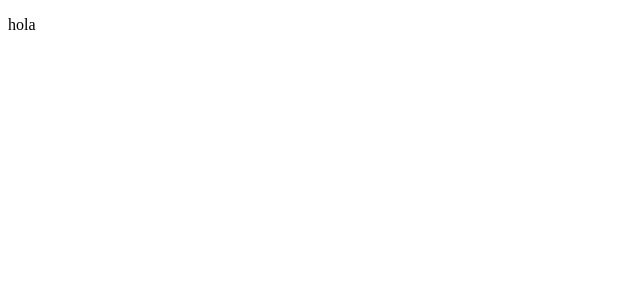
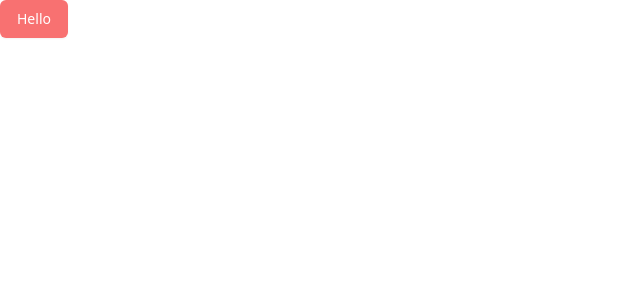
Before and after one commit to jarturogl05/SistemaBancario, an Angular app in the folder BankSystem/: page / in a window 1280 px wide. Shown: the top 300 px of the page, without its empty margins (0-640 px from the left). Built offline with nearby package versions, Linux system fonts and the light colour scheme.

Commit message:
tailwind

```diff
--- a/BankSystem/package.json
+++ b/BankSystem/package.json
@@ -18,6 +18,8 @@
     "@angular/platform-browser": "~12.0.1",
     "@angular/platform-browser-dynamic": "~12.0.1",
     "@angular/router": "~12.0.1",
+    "autoprefixer": "^10.2.6",
+    "postcss": "^8.3.0",
     "rxjs": "~6.6.0",
     "tslib": "^2.1.0",
     "zone.js": "~0.11.4"
@@ -34,6 +36,7 @@
     "karma-coverage": "~2.0.3",
     "karma-jasmine": "~4.0.0",
     "karma-jasmine-html-reporter": "^1.5.0",
+    "tailwindcss": "^2.1.4",
     "typescript": "~4.2.3"
   }
 }
--- a/BankSystem/src/app/app.component.html
+++ b/BankSystem/src/app/app.component.html
@@ -1 +1,15 @@
-<p>hola</p>
+<button
+  class="
+    py-2
+    px-4
+    border border-transparent
+    shadow-sm
+    text-sm
+    font-medium
+    rounded-md
+    text-white
+    bg-red-400
+  "
+>
+  Hello
+</button>
--- a/BankSystem/src/styles.css
+++ b/BankSystem/src/styles.css
@@ -0,0 +1,3 @@
+@import "tailwindcss/base";
+@import "tailwindcss/components";
+@import "tailwindcss/utilities";
--- /dev/null
+++ b/BankSystem/tailwind.config.js
@@ -0,0 +1,11 @@
+module.exports = {
+  purge: [],
+  darkMode: false, // or 'media' or 'class'
+  theme: {
+    extend: {},
+  },
+  variants: {
+    extend: {},
+  },
+  plugins: [],
+}
```
Also changed, not shown: 1 other file (tests, documents, lock files or other folders).
